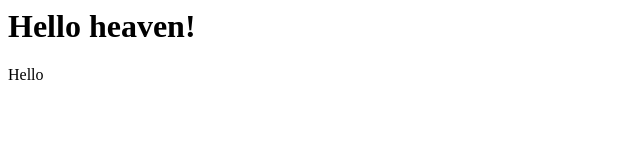
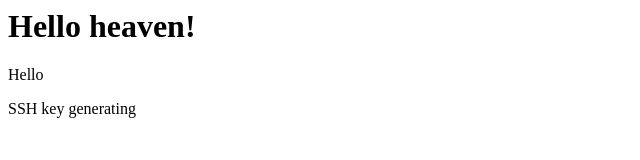
Before and after one commit to Almils/demo-repo, a plain HTML site: page index.html in a window 1280 px wide. Shown: the whole page, without its empty margins (0-640 px from the left). Drawn offline with Linux system fonts and the light colour scheme.

Commit message:
Added a paragragh to index.html

```diff
--- a/index.html
+++ b/index.html
@@ -1,3 +1,5 @@
 <h1>Hello heaven!</h1>
 
 <div>Hello</div>
+
+<p>SSH key generating</p>
```
Also changed, not shown: 1 other file.
